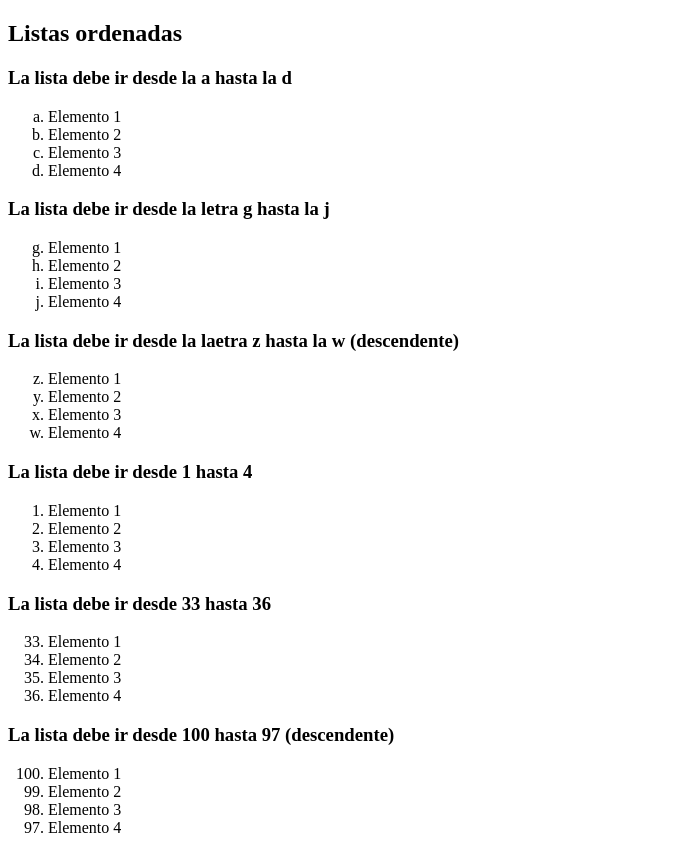
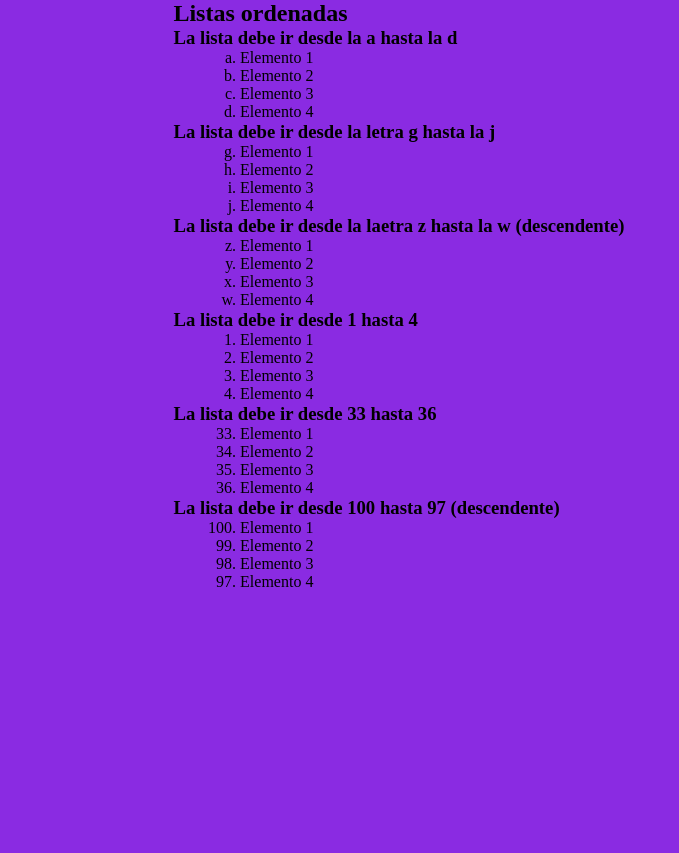
Before and after one commit to AbrilGadea/portafoliofrontend, a plain HTML site: page index.html in a window 1280 px wide. Shown: the whole page, without its empty margins (0-679 px from the left). After the commit the page ends 800 px from the top, so only its background shows below. Drawn offline with Linux system fonts and the light colour scheme; files that its build step writes are made by us from their sources.

Commit message:
vinculadacss

```diff
--- /dev/null
+++ b/assets/styles.css
@@ -0,0 +1,6 @@
+*{
+width : 90%;
+margin:auto;
+padding: 0.25;
+background-color: blueviolet;
+}
--- a/index.html
+++ b/index.html
@@ -3,6 +3,7 @@
 <head>
     <meta charset="UTF-8">
     <meta http-equiv="X-UA-Compatible" content="IE=edge">
+    <link rel="stylesheet" type="text/css" href="assets/css/styles.css">
 
   </head>
 <body>
```
Also changed, not shown: assets/dos.css (added), 3 other files.
